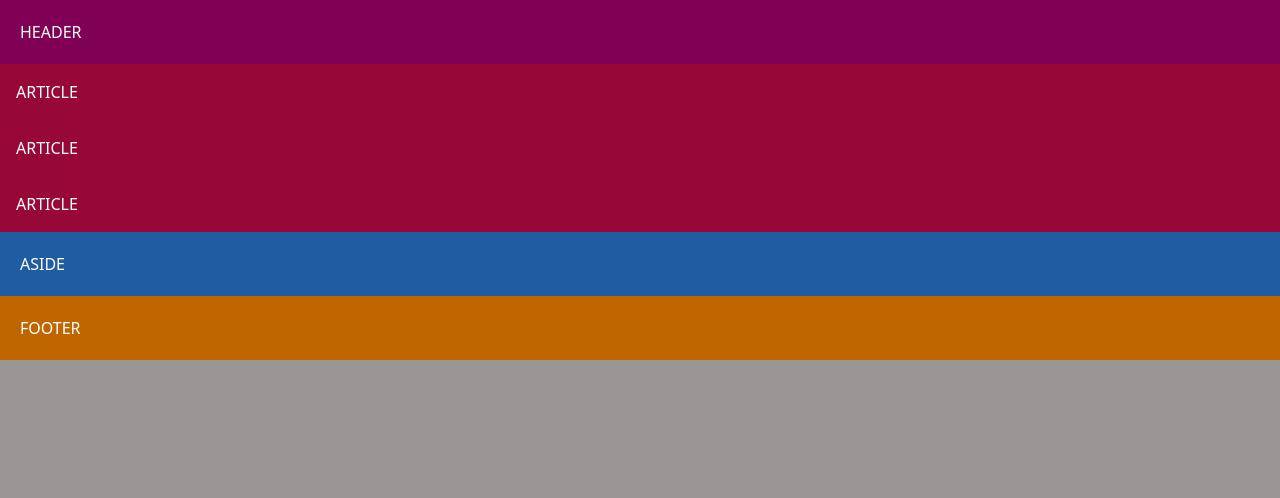
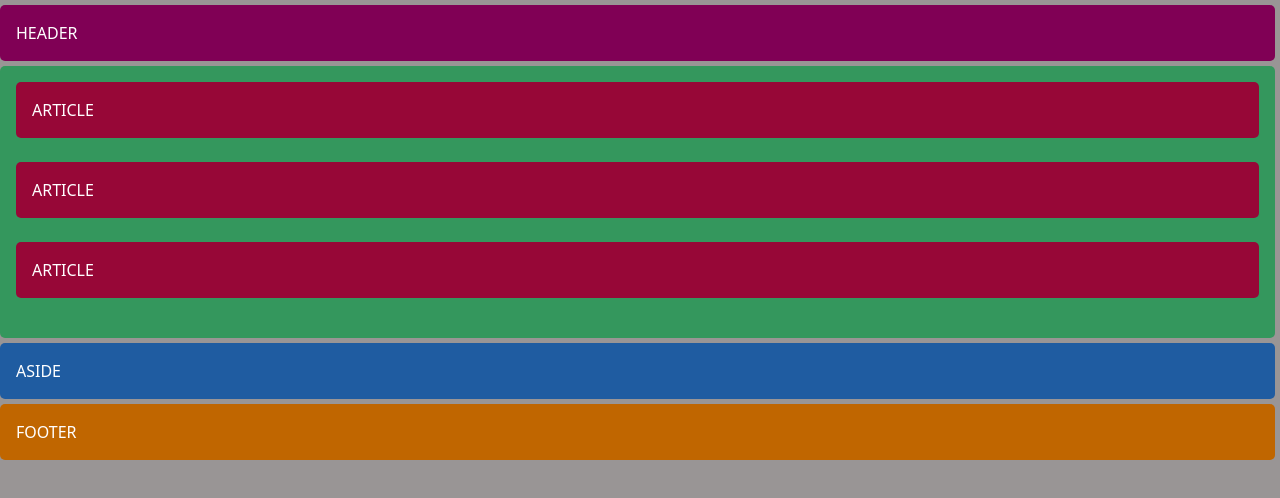
Before and after one commit to KaleeHoward/flexbox-wireframe-practice, a plain HTML site: page index.html in a window 1280 px wide. Drawn offline with Linux system fonts and the light colour scheme.

Commit message:
added border radius and margin styling

```diff
--- a/css/style.css
+++ b/css/style.css
@@ -5,26 +5,40 @@ body {
 
 header {
 background-color: rgb(128, 0, 85);
-padding: 20px;
+padding: 1rem;
+border-radius: 5px;
+margin: 5px 5px 5px 0;
 }
 
 div {
     background-color: rgb(52, 151, 93);
     display: flex;
     flex-direction: column;
+    padding: 1rem;
+    border-radius: 5px;
+    margin: 5px 5px 5px 0;
 }
 
 article {
     background-color: rgb(151, 7, 55);
     padding: 1rem;
+    display: flex;
+    flex-direction: column;
+    justify-content: space-around;
+    align-content: center;
+    border-radius: 5px;
 }
 
 aside {
     background-color: rgb(31, 92, 161);
-    padding: 20px;
+    padding: 1rem;
+    border-radius: 5px;
+    margin: 5px 5px 5px 0;
 }
 
 footer {
     background-color: rgb(192, 102, 0);
-    padding: 20px;
+    padding: 1rem;
+    border-radius: 5px;
+    margin: 5px 5px 5px 0;
 }
--- a/index.html
+++ b/index.html
@@ -10,9 +10,9 @@
 <body>
    <header>HEADER</header>
    <div>
-    <article>ARTICLE</article>
-    <article>ARTICLE</article>
-    <article>ARTICLE</article>
+    <article>ARTICLE</article><br>
+    <article>ARTICLE</article><br>
+    <article>ARTICLE</article><br>
    </div>
    <aside>ASIDE</aside>
    <footer>FOOTER</footer>
```
